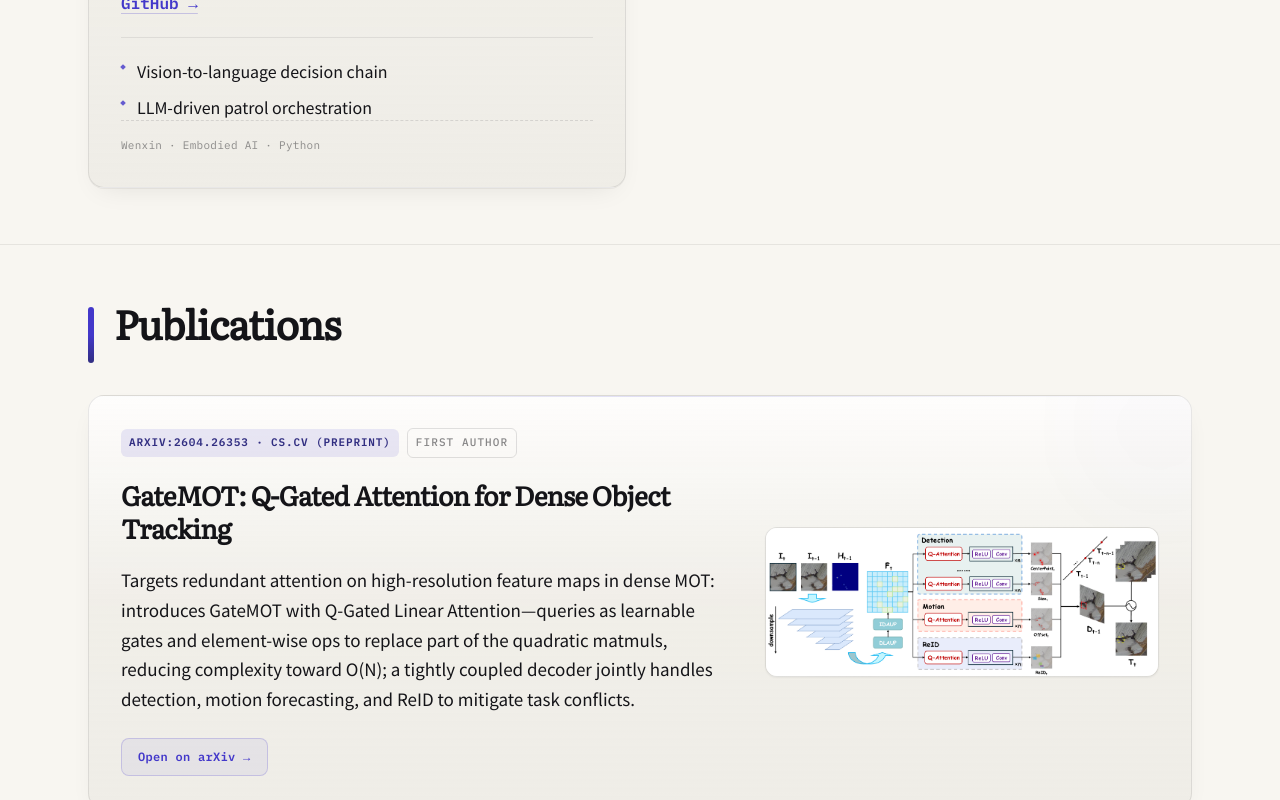
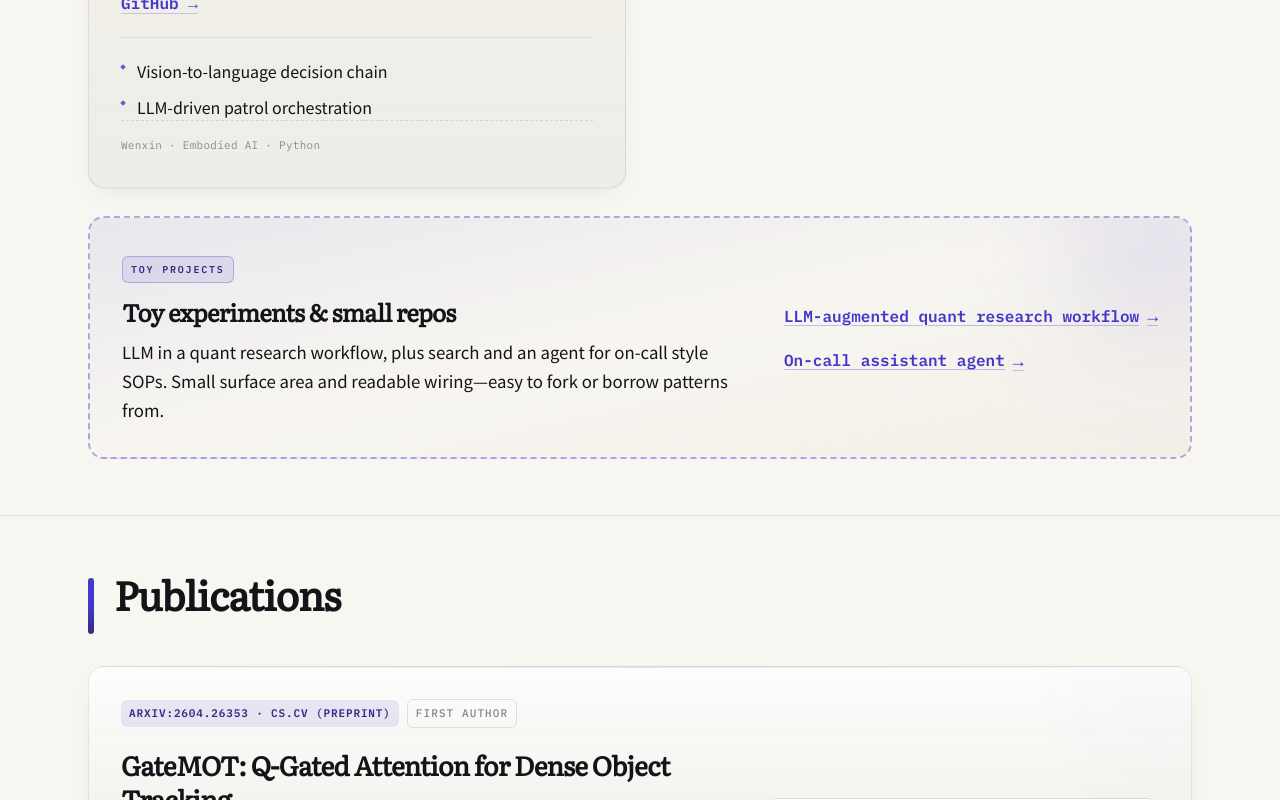
Before and after one commit to lvmingjin77-ui/lvmingjin77-ui.github.io, a React (Vite) app: page / in a window 1280 px wide. Shown: the part 3540-4340 px from the top of the page. Built offline with nearby package versions, Linux system fonts and the light colour scheme.

Commit message:
3 commit

```diff
--- a/src/components/WorkBento.tsx
+++ b/src/components/WorkBento.tsx
@@ -55,6 +55,40 @@ export function WorkBento({ t }: WorkBentoProps) {
               </article>
             </Reveal>
           ))}
+
+          <Reveal className="md:col-span-2" delay={work.items.length * 0.04}>
+            <article className="relative isolate overflow-hidden rounded-2xl border-2 border-dashed border-accent/40 bg-gradient-to-br from-accent/[0.08] via-canvas/40 to-amber-900/[0.04] px-6 py-7 shadow-none dark:border-accent-light/35 dark:from-accent-light/[0.09] dark:via-canvas-ink/40 dark:to-transparent sm:px-8 sm:py-8">
+              <div className="pointer-events-none absolute -right-16 -top-20 h-48 w-48 rounded-full bg-accent/[0.12] blur-3xl dark:bg-accent-light/[0.08]" aria-hidden />
+              <div className="relative z-[1] flex flex-col gap-5 sm:flex-row sm:items-center sm:justify-between sm:gap-10">
+                <div className="min-w-0 max-w-2xl">
+                  <span className="inline-flex rounded-md border border-accent/30 bg-accent/10 px-2 py-1 font-mono text-[10px] font-semibold uppercase tracking-[0.18em] text-accent-muted dark:border-accent-light/25 dark:bg-accent-light/10 dark:text-accent-light">
+                    {work.toyShelf.badge}
+                  </span>
+                  <h3 className="mt-3 font-display text-[1.35rem] font-semibold leading-snug tracking-tight text-canvas-ink dark:text-[#f2f1ee] sm:text-2xl">
+                    {work.toyShelf.title}
+                  </h3>
+                  <p className="mt-2 text-[1.05rem] leading-[1.72] text-canvas-ink/76 dark:text-[#bcb8b2]">{work.toyShelf.description}</p>
+                </div>
+                <ul className="min-w-0 shrink-0 space-y-3 sm:min-w-[14rem]">
+                  {work.toyShelf.links.map((link) => (
+                    <li key={link.href}>
+                      <a
+                        href={link.href}
+                        target="_blank"
+                        rel="noopener noreferrer"
+                        className="group inline-flex items-center gap-2 font-mono text-sm font-semibold text-accent underline decoration-accent/30 underline-offset-[3px] transition hover:text-accent-muted hover:decoration-accent/55 dark:text-accent-light dark:decoration-accent-light/40 dark:hover:text-canvas"
+                      >
+                        <span className="text-balance">{link.label}</span>
+                        <span aria-hidden className="text-base transition group-hover:translate-x-0.5">
+                          →
+                        </span>
+                      </a>
+                    </li>
+                  ))}
+                </ul>
+              </div>
+            </article>
+          </Reveal>
         </div>
       </div>
     </section>
--- a/src/locales.ts
+++ b/src/locales.ts
@@ -73,6 +73,13 @@ export type Messages = {
       /** 链接展示文案（与 repoHref 成对使用） */
       repoLinkText?: string;
     }[];
+    /** 与主项目卡区分：轻量 toy / 实验仓合集 */
+    toyShelf: {
+      badge: string;
+      title: string;
+      description: string;
+      links: { label: string; href: string }[];
+    };
   };
   research: {
     label: string;
@@ -206,6 +213,16 @@ export const messages: Record<Lang, Messages> = {
           repoLinkText: "GitHub 仓库 →",
         },
       ],
+      toyShelf: {
+        badge: "Toy projects",
+        title: "轻量实验与小仓库",
+        description:
+          "把大模型接进量化研究工作流，以及 On-Call 场景的检索与 Agent 演示。体量不大、接口直白，便于按需拆解或当模块参考。",
+        links: [
+          { label: "LLM 增强的研究工作流", href: "https://github.com/lvmingjin77-ui/tenxai" },
+          { label: "On-Call Agent 助手", href: "https://github.com/lvmingjin77-ui/OnCallAgent" },
+        ],
+      },
     },
     research: {
       label: "",
@@ -385,6 +402,16 @@ export const messages: Record<Lang, Messages> = {
           repoLinkText: "GitHub →",
         },
       ],
+      toyShelf: {
+        badge: "Toy projects",
+        title: "Toy experiments & small repos",
+        description:
+          "LLM in a quant research workflow, plus search and an agent for on-call style SOPs. Small surface area and readable wiring—easy to fork or borrow patterns from.",
+        links: [
+          { label: "LLM-augmented quant research workflow", href: "https://github.com/lvmingjin77-ui/tenxai" },
+          { label: "On-call assistant agent", href: "https://github.com/lvmingjin77-ui/OnCallAgent" },
+        ],
+      },
     },
     research: {
       label: "",
```
